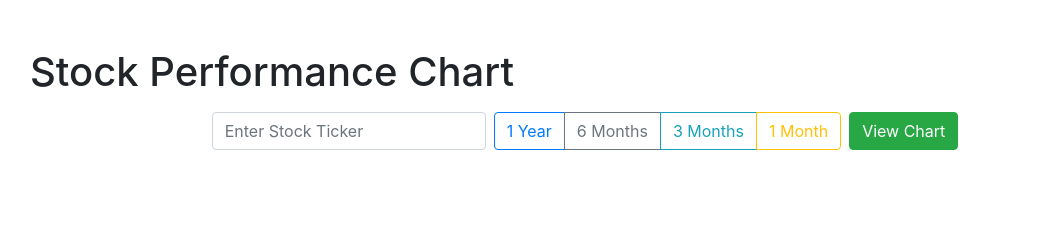
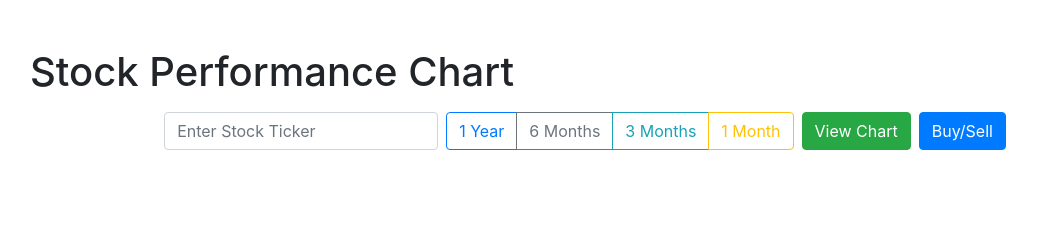
Before and after one commit to klaireklaire/my-portfolio-team5-anisha-klaire-abigail, a Flask app: page / in a window 1280 px wide. Shown: the part 163-403 px from the top of the page, without its empty margins (55-1092 px from the left). Run offline with Flask 3, Linux system fonts and the light colour scheme; parts of the project's set-up code (start-up, migrations or seed data) failed here and were passed over; some libraries are stand-ins or nearby versions.

Commit message:
Set up frontend for buy/sell

```diff
--- a/app.py
+++ b/app.py
@@ -165,7 +165,10 @@ def sell_stock():
 
     portfolio = calculate_position()
 
-    if ticker not in portfolio or portfolio[ticker][0] < size:
+    print(type(portfolio[ticker][0]), portfolio[ticker][0])
+    print(type(size), size)
+
+    if ticker not in portfolio or portfolio[ticker][0] < int(size):
         return jsonify({'error': 'Not enough shares to sell'}), 400
 
     price = current_price(ticker)
--- a/templates/index.html
+++ b/templates/index.html
@@ -9,7 +9,6 @@
     <title>Stock Portfolio</title>
     <script src="https://code.jquery.com/jquery-3.5.1.min.js"></script>
     <script src="https://cdn.jsdelivr.net/npm/chart.js"></script>
-</head>
 </head>
 
 <body>
@@ -54,6 +53,7 @@
             </div>
             <input type="hidden" id="selected-range" name="range">
             <button type="submit" class="btn btn-success mb-2 ml-2">View Chart</button>
+            <button type="button" class="btn btn-primary mb-2 ml-2" data-toggle="modal" data-target="#transactionModal">Buy/Sell</button>
         </form>
         <div class="mt-5" id="chart-container">
             <canvas id="stock-chart" style="display:none;"></canvas>
@@ -98,6 +98,49 @@
         </div>
     </div>
 
+<!-- Transaction Modal -->
+<div class="modal fade" id="transactionModal" tabindex="-1" aria-labelledby="transactionModalLabel" aria-hidden="true">
+    <div class="modal-dialog">
+        <div class="modal-content">
+            <div class="modal-header">
+                <h5 class="modal-title" id="transactionModalLabel">Buy/Sell Stock</h5>
+                <button type="button" class="close" data-dismiss="modal" aria-label="Close">
+                    <span aria-hidden="true">&times;</span>
+                </button>
+            </div>
+            <div class="modal-body">
+                <form id="transaction-form">
+                    <div class="form-group">
+                        <label for="modal-ticker">Ticker</label>
+                        <input type="text" class="form-control" id="modal-ticker" name="ticker" required>
+                    </div>
+                    <div class="form-group">
+                        <label for="modal-price">Current Price</label>
+                        <input type="text" class="form-control" id="modal-price" name="price" readonly>
+                    </div>
+                    <div class="form-group">
+                        <label for="modal-side">Transaction Type</label>
+                        <select class="form-control" id="modal-side" name="side">
+                            <option value="buy">Buy</option>
+                            <option value="sell">Sell</option>
+                        </select>
+                    </div>
+                    <div class="form-group">
+                        <label for="modal-size">Size</label>
+                        <input type="number" class="form-control" id="modal-size" name="size" required>
+                    </div>
+                    <div class="form-group">
+                        <label for="modal-total">Total Price</label>
+                        <input type="text" class="form-control" id="modal-total" name="total" readonly>
+                    </div>
+                    <button type="submit" class="btn btn-primary">Submit</button>
+                </form>
+            </div>
+        </div>
+    </div>
+</div>
+
+<script src="https://stackpath.bootstrapcdn.com/bootstrap/4.5.2/js/bootstrap.bundle.min.js"></script>
 <script>
     $(document).ready(function() {
         var chart;
@@ -179,8 +222,78 @@
                 $('#info-eps').text(data.additional_info.eps);
             });
         });
+
+        $('#transactionModal').on('show.bs.modal', function (event) {
+            var ticker = $('#ticker').val();
+            if (!ticker) {
+                alert("Please enter a ticker first.");
+                return false;  // Prevent the modal from showing
+            }
+            $('#modal-ticker').val(ticker);
+
+            // Fetch current price
+            $.getJSON(`/additional_info?ticker=${ticker}`, function(data) {
+                $('#modal-price').val(data.additional_info.open); // Assuming 'open' is the current price
+
+                $('#modal-size').on('input', function() {
+                    var size = $(this).val();
+                    var price = $('#modal-price').val();
+                    $('#modal-total').val(size * price);
+                });
+            });
+        });
+
+        $('#modal-ticker').on('change', function() {
+            var ticker = $(this).val();
+
+            // Fetch and update current price
+            $.getJSON(`/additional_info?ticker=${ticker}`, function(data) {
+                $('#modal-price').val(data.additional_info.open);
+                var size = $('#modal-size').val();
+                $('#modal-total').val(size * data.additional_info.open);
+            });
+        });
+
+        $('#transaction-form').submit(function(event) {
+            event.preventDefault();
+            var ticker = $('#modal-ticker').val();
+            var side = $('#modal-side').val();
+            var size = $('#modal-size').val();
+
+            // Check if transaction is valid
+            $.getJSON('/portfolio', function(portfolio) {
+                if (side === 'sell' && (!portfolio[ticker] || portfolio[ticker][0] < size)) {
+                    alert('Not enough shares to sell');
+                    return;
+                }
+
+                var url = side === 'buy' ? '/buy' : '/sell';
+                $.ajax({
+                    url: url,
+                    type: 'POST',
+                    contentType: 'application/json',
+                    data: JSON.stringify({
+                        ticker: ticker,
+                        size: size
+                    }),
+                    success: function(response) {
+                        alert('Transaction successful');
+                        $('#transactionModal').modal('hide');
+                    },
+                    error: function(xhr, status, error) {
+                        alert('Transaction failed: ' + xhr.responseJSON.error);
+                    }
+                });
+            });
+        });
+
+        $('#transactionModal').on('hidden.bs.modal', function () {
+            // Unbind the input event handler to prevent it from binding multiple times
+            $('#modal-size').off('input');
+        });
     });
 </script>
+
 </body>
 
 </html>
```
Lines whose indentation alone changed are shown as unchanged.
